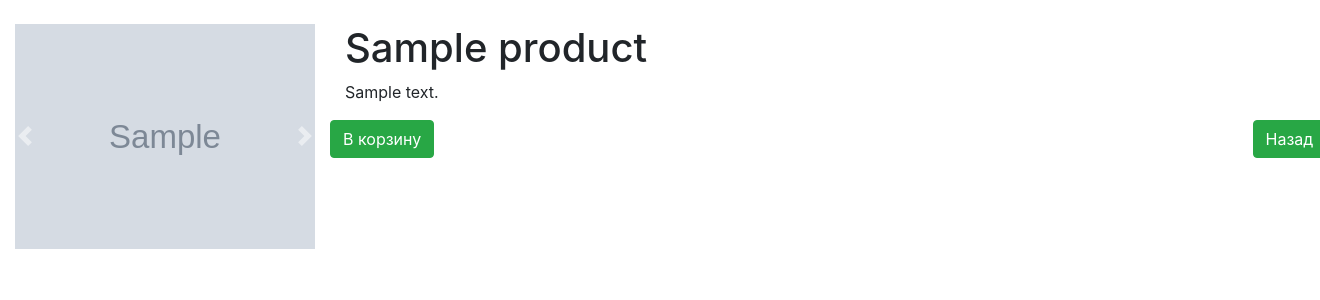
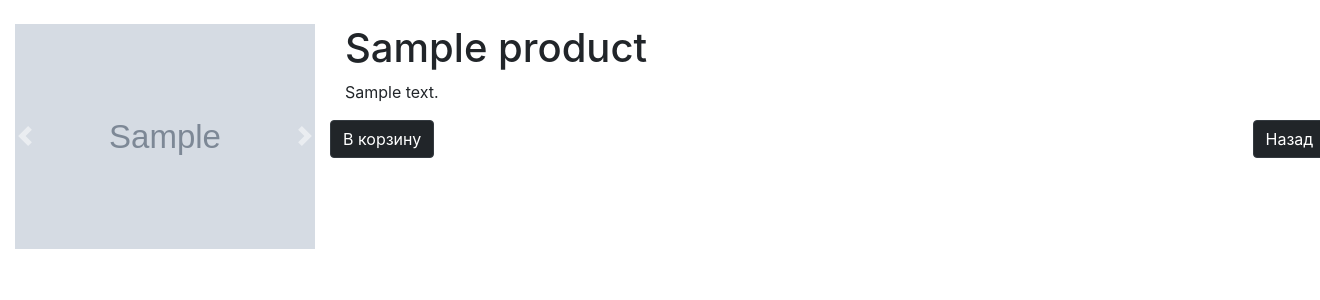
Before and after one commit to YaroslavVolvach/Online-store, a Django app: template catalog/templates/catalog/product_detail.html in a window 1320 px wide. Shown: the part 93-393 px from the top of the page. Run offline with Django 3.2, Linux system fonts and the light colour scheme; the template is opened without the code that fills it: most values are stand-ins (such as "Sample title", 1, 10 or a date in 2020); grey boxes marked "Sample" are stand-in pictures; some libraries are stand-ins or nearby versions.

Commit message:
A lot of updates

```diff
--- a/catalog/templates/catalog/product_detail.html
+++ b/catalog/templates/catalog/product_detail.html
@@ -48,7 +48,7 @@
                             {%if product.quantity > 0%}
                                 <form action="{% url 'cart:cart_add' product.id %}" method="POST">{% csrf_token %}
                                      <div class="row ">
-                                        <div class="col"><button type="input" class="btn btn-success">В корзину</button></div>
+                                        <div class="col"><button type="input" class="btn btn-dark" style="background: #212529">В корзину</button></div>
 
                                         <div class="col-auto" style="margin-left: -30px">{% csrf_token %} {{ cart_product_form }}</div>
                                     </div>
@@ -56,7 +56,7 @@
                             {%endif%}
 
                             <div class="col col-1">
-                                <button type="button" value="Previous Page" class="btn btn-success pull-right" onClick="window.history.back();return false;">
+                                <button type="button" value="Previous Page" class="btn btn-dark pull-right" style="background: #212529" onClick="window.history.back();return false;">
                                     Назад
                                 </button>
                             </div>
--- a/catalog/templates/catalog/product_list.html
+++ b/catalog/templates/catalog/product_list.html
@@ -62,9 +62,7 @@
                                                           {% endif %}
                                                       </div>
 
-
-
-                                                  <a href="{{ product.get_absolute_url }}" class="btn btn-primary">Подробнее</a>
+                                                  <a href="{{ product.get_absolute_url }}" class="btn btn-dark" style="background: #212529">Подробнее</a>
                                               </div>
                                           </div>
                                     </div>
```
